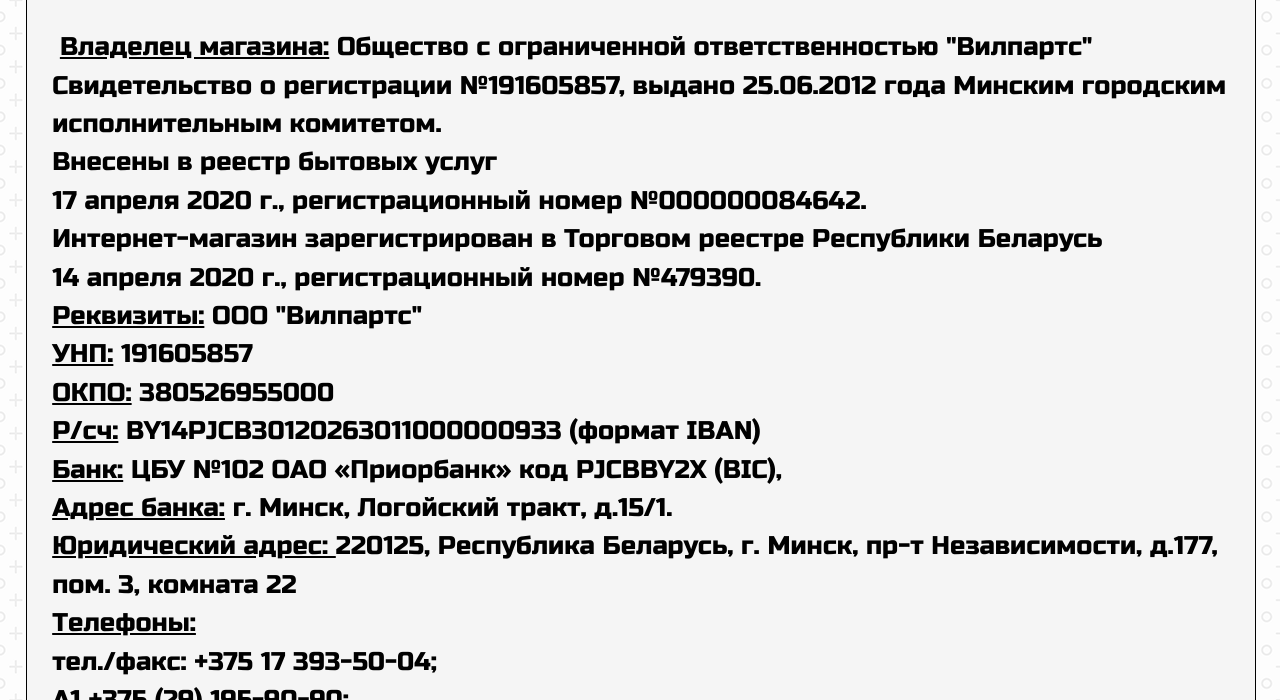
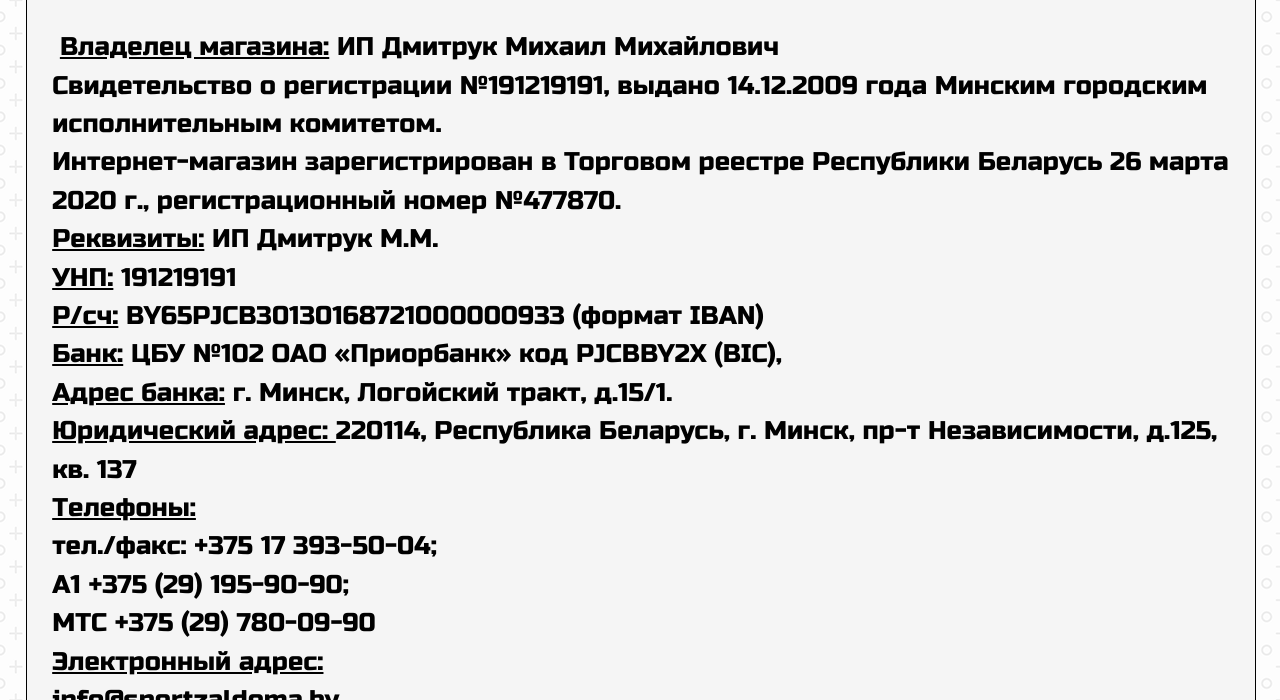
Before and after one commit to DmitrukMisha/sportzaldoma.github.io, a plain HTML site: page Requisites.html in a window 1280 px wide. Shown: the part 500-1200 px from the top of the page. Drawn offline with Linux system fonts and the light colour scheme.

Commit message:
Add files via upload

```diff
--- a/Requisites.html
+++ b/Requisites.html
@@ -43,19 +43,17 @@
 <div class="content">
 
 <p>
-
-&nbsp;<u>Владелец магазина:</u> Общество с ограниченной ответственностью "Вилпартс" <br>
-Свидетельство о регистрации №191605857, выдано 25.06.2012 года Минским городским исполнительным комитетом.<br>
-Внесены в реестр бытовых услуг <br>17 апреля 2020 г., регистрационный номер №000000084642.<br>
-Интернет-магазин зарегистрирован в Торговом реестре Республики Беларусь<br> 14 апреля 2020 г., регистрационный номер №479390.<br>
-<u>Реквизиты:</u> ООО "Вилпартс"  <br>
-<u>УНП:</u> 191605857 <br>
-<u>ОКПО:</u> 380526955000 <br>
-<u>Р/сч:</u>  BY14PJCB30120263011000000933 (формат IBAN)<br>
+&nbsp;<u>Владелец магазина:</u> ИП Дмитрук Михаил Михайлович <br>
+Свидетельство о регистрации №191219191, выдано 14.12.2009 года Минским городским исполнительным комитетом.<br>
+Интернет-магазин зарегистрирован в Торговом реестре Республики Беларусь 26 марта 2020 г., регистрационный номер №477870.<br>
+<u>Реквизиты:</u> ИП Дмитрук М.М. <br>
+<u>УНП:</u> 191219191 <br>
+<u>Р/сч:</u>  BY65PJCB30130168721000000933 (формат IBAN)<br>
 <u>Банк:</u> ЦБУ №102 ОАО «Приорбанк» код PJCBBY2X (BIC),<br>
 <u>Адрес банка:</u> г. Минск, Логойский тракт, д.15/1.<br>
 <u>Юридический адрес: </u>
-220125, Республика Беларусь, г. Минск, пр-т Независимости, д.177, пом. 3, комната 22<br>
+220114, Республика Беларусь, г. Минск, пр-т Независимости, д.125, кв. 137<br>
+
 <u>Телефоны:</u><br>
 тел./факс: +375 17 393-50-04;<br>
 A1  +375 (29) 195-90-90;<br>
```
